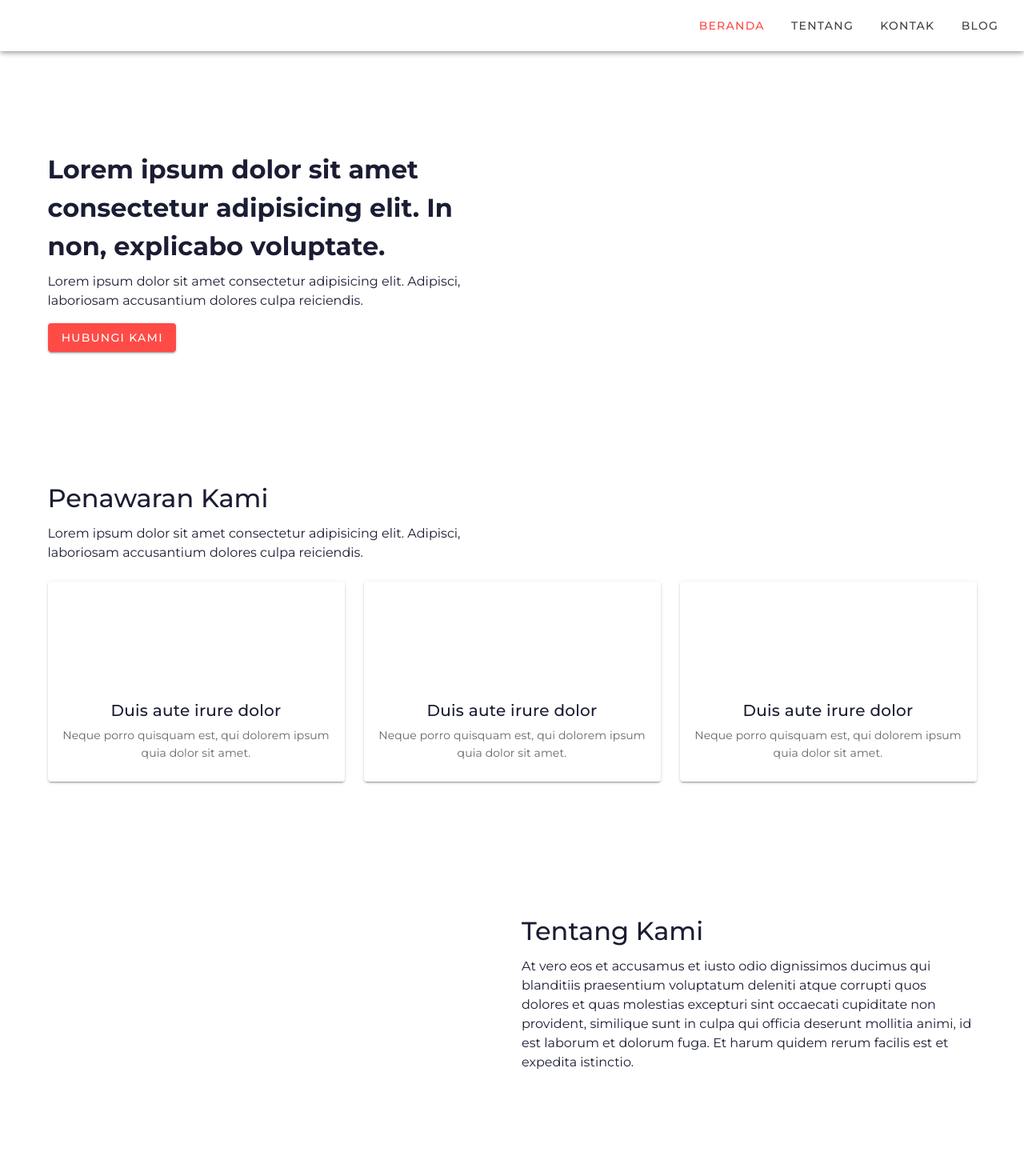
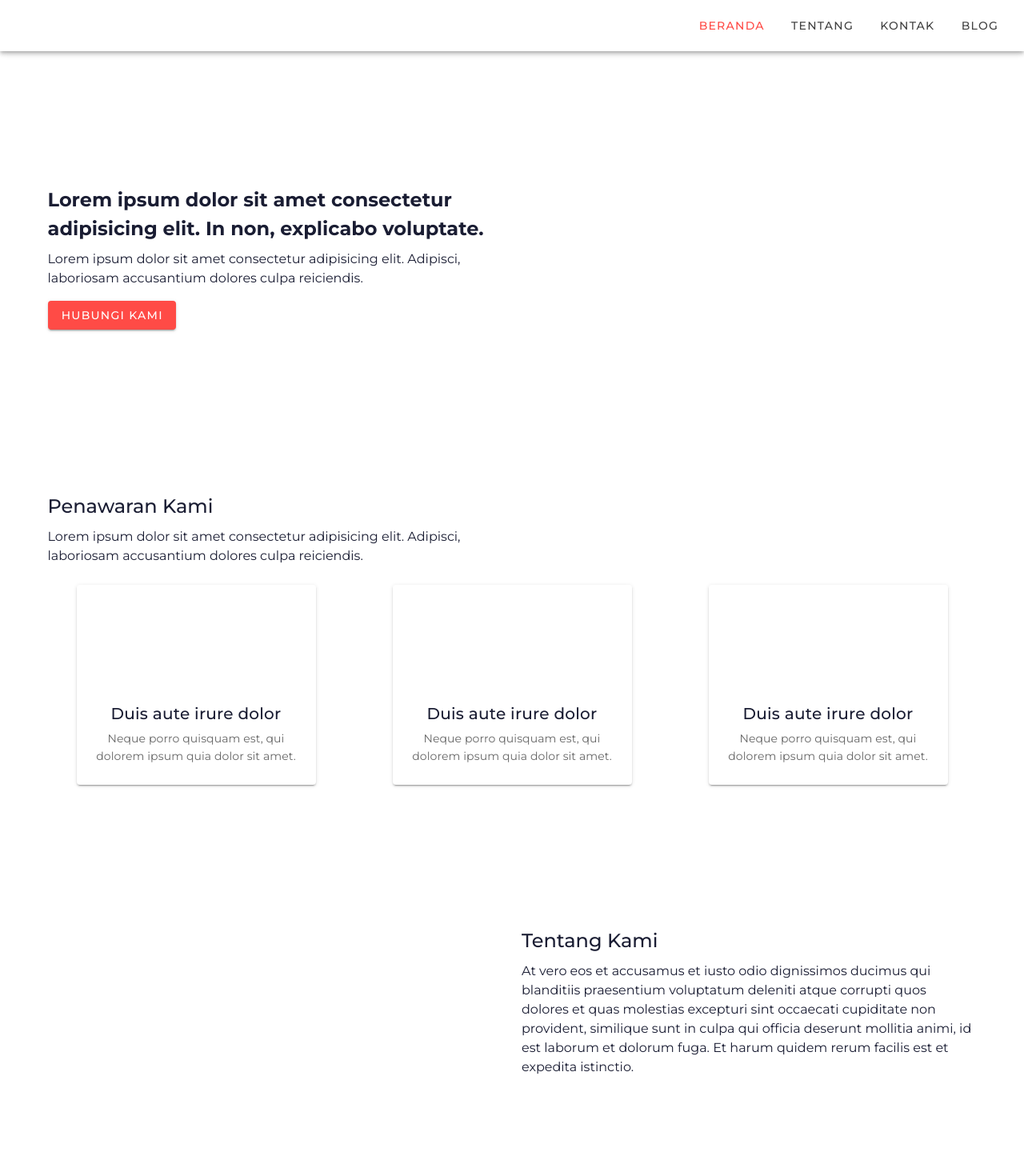
Before and after one commit to Nurhiman20/redroofed-web, a Nuxt app: page / in a window 1280 px wide. Shown: the top 1470 px of the page at 80% size. Built offline with nearby package versions, Linux system fonts and the light colour scheme.

Commit message:
:hammer: Change tag and add more space

```diff
--- a/pages/index.vue
+++ b/pages/index.vue
@@ -1,6 +1,6 @@
 <template>
   <div>
-    <div class="py-12">
+    <section id="hero" class="py-12 mt-2">
       <v-row justify="center" align="center">
         <v-col cols="12" md="6" lg="6" xl="6">
           <div>
@@ -18,9 +18,9 @@
           </div>
         </v-col>
       </v-row>
-    </div>
+    </section>
 
-    <div class="py-12">
+    <section id="penawaran" class="py-12 mt-2">
       <v-row justify="center" align="center">
         <v-col cols="12" md="6" lg="6" xl="6" class="mb-n4">
           <div>
@@ -29,7 +29,7 @@
           </div>
         </v-col>
         <v-col cols="12" md="6" lg="6" xl="6" class="mb-n4"></v-col>
-        <v-col cols="12" md="4" lg="4" xl="4">
+        <v-col cols="12" md="4" lg="4" xl="4" class="px-12">
           <v-card min-height="250" class="d-flex flex-column justify-center">
             <div class="pa-4">
               <v-img
@@ -44,7 +44,7 @@
             </v-card-text>
           </v-card>
         </v-col>
-        <v-col cols="12" md="4" lg="4" xl="4">
+        <v-col cols="12" md="4" lg="4" xl="4" class="px-12">
           <v-card min-height="250" class="d-flex flex-column justify-center">
             <div class="pa-4">
               <v-img
@@ -59,7 +59,7 @@
             </v-card-text>
           </v-card>
         </v-col>
-        <v-col cols="12" md="4" lg="4" xl="4">
+        <v-col cols="12" md="4" lg="4" xl="4" class="px-12">
           <v-card min-height="250" class="d-flex flex-column justify-center">
             <div class="pa-4">
               <v-img
@@ -75,9 +75,9 @@
           </v-card>
         </v-col>
       </v-row>
-    </div>
+    </section>
 
-    <div class="py-12">
+    <section id="tentang" class="py-12 mt-2">
       <v-row justify="center" align="center">
         <v-col cols="12" md="6" lg="6" xl="6">
           <div>
@@ -95,9 +95,9 @@
           </div>
         </v-col>
       </v-row>
-    </div>
+    </section>
 
-    <div class="py-12 mb-12">
+    <section id="kontak" class="py-12 mt-2 mb-12">
       <v-row justify="center" align="center">
         <v-col cols="12" md="4" lg="4" xl="4" class="d-flex flex-column">
           <h2 class="text-center font-weight-medium">Spesial untuk kamu</h2>
@@ -111,7 +111,7 @@
           </div>
         </v-col>
       </v-row>
-    </div>
+    </section>
   </div>
 </template>
 
```
